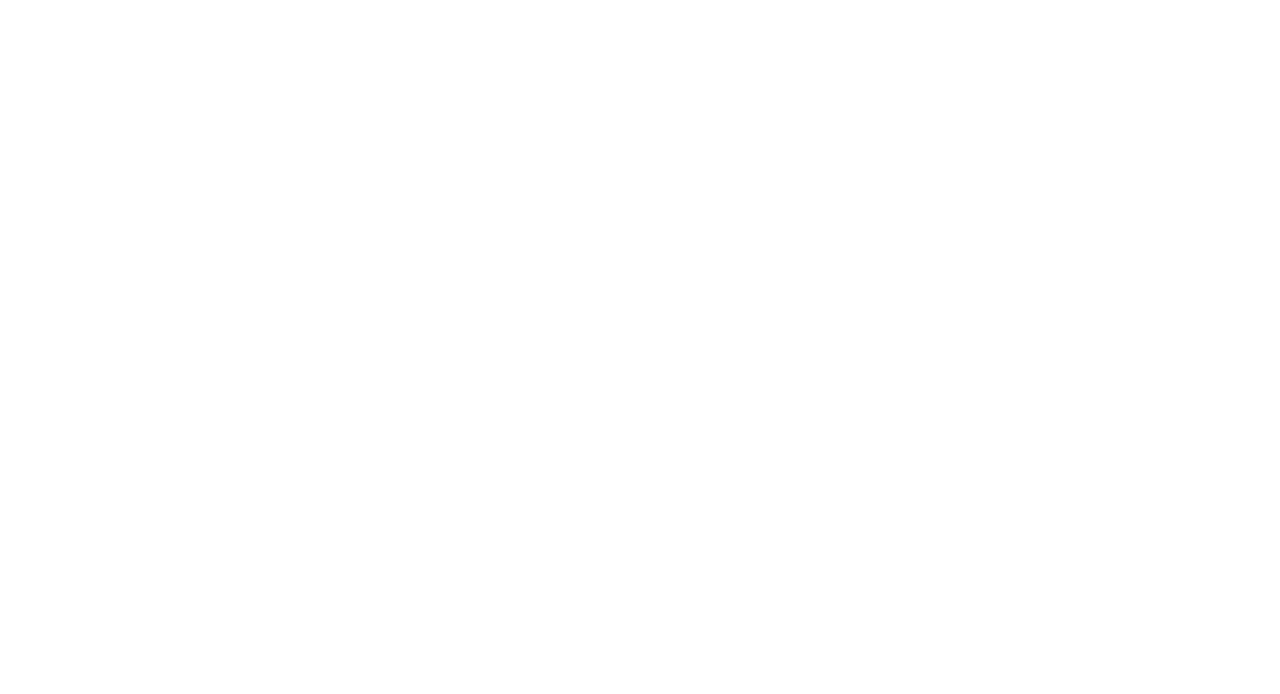
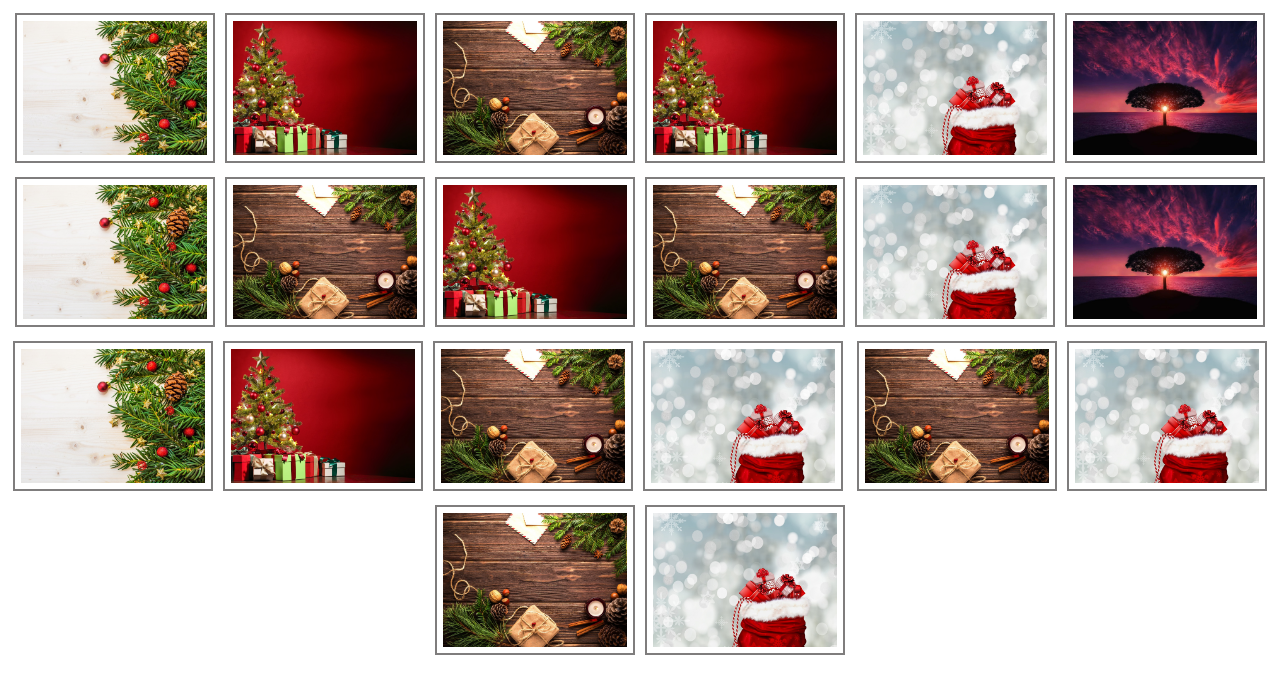
Before and after one commit to Andrii-volk/hw-css-picture-gallery-udo, a plain HTML site: page index.html in a window 1280 px wide. Drawn offline with Linux system fonts and the light colour scheme.

Commit message:
Add stile picture

```diff
--- a/assets/css/style.css
+++ b/assets/css/style.css
@@ -0,0 +1,14 @@
+body{
+  text-align: center;
+}
+img{
+  display: inline-block;
+  box-sizing: border-box;
+  width: 200px;
+  height: 150px;
+  padding: 6px;
+  margin: 5px;
+  border: 2px solid rgb(127, 125, 125);
+  object-fit: cover;
+
+}
--- a/index.html
+++ b/index.html
@@ -1,11 +1,44 @@
 <!DOCTYPE html>
 <html lang="en">
-<head>
-  <meta charset="UTF-8">
-  <meta name="viewport" content="width=device-width, initial-scale=1.0">
-  <title>Picture gallery</title>
-</head>
-<body>
-
-</body>
+  <head>
+    <meta charset="UTF-8" />
+    <meta name="viewport" content="width=device-width, initial-scale=1.0" />
+    <link rel="stylesheet" href="./assets/css/style.css" />
+    <title>Picture gallery</title>
+  </head>
+  <body>
+    <img src="./assets/images/christmas-tree.jpg" alt="christmas-tree" /><img
+      src="./assets/images/christmas.jpg"
+      alt="christmas"
+    /><img src="./assets/images/christmas1.jpg" alt="christmas" /><img
+      src="./assets/images/christmas.jpg"
+      alt="christmas"
+    /><img src="./assets/images/christmas2.jpg" alt="christmas" /><img
+      src="./assets/images/tree.jpg"
+      alt="christmas"
+    /><img src="./assets/images/christmas-tree.jpg" alt="christmas" /><img
+      src="./assets/images/christmas1.jpg"
+      alt="christmas"
+    /><img src="./assets/images/christmas.jpg" alt="christmas" /><img
+      src="./assets/images/christmas1.jpg"
+      alt="christmas"
+    /><img src="./assets/images/christmas2.jpg" alt="christmas" /><img
+      src="./assets/images/tree.jpg"
+      alt="tree"
+    /><img src="./assets/images/christmas-tree.jpg" alt="christmas" /><img
+      src="./assets/images/christmas.jpg"
+      alt="christmas"
+    /><img src="./assets/images/christmas1.jpg" alt="christmas" /><img
+      src="./assets/images/christmas2.jpg"
+      alt="christmas"
+    />
+    <img src="./assets/images/christmas1.jpg" alt="christmas" /><img
+      src="./assets/images/christmas2.jpg"
+      alt="christmas"
+    />
+    <img src="./assets/images/christmas1.jpg" alt="christmas" /><img
+      src="./assets/images/christmas2.jpg"
+      alt="christmas"
+    />
+  </body>
 </html>
```
Also changed, not shown: assets/images/christmas-tree.jpg (added), assets/images/christmas.jpg (added), assets/images/christmas1.jpg (added), assets/images/christmas2.jpg (added), assets/images/tree.jpg (added).
